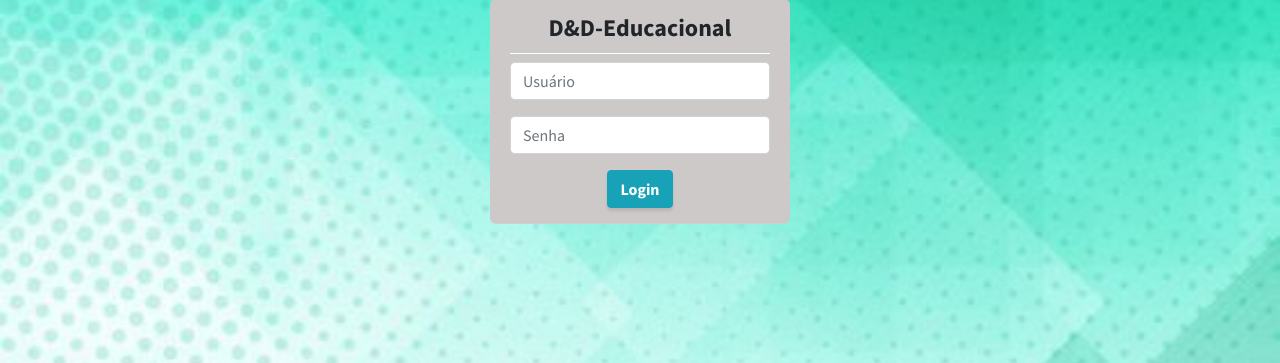
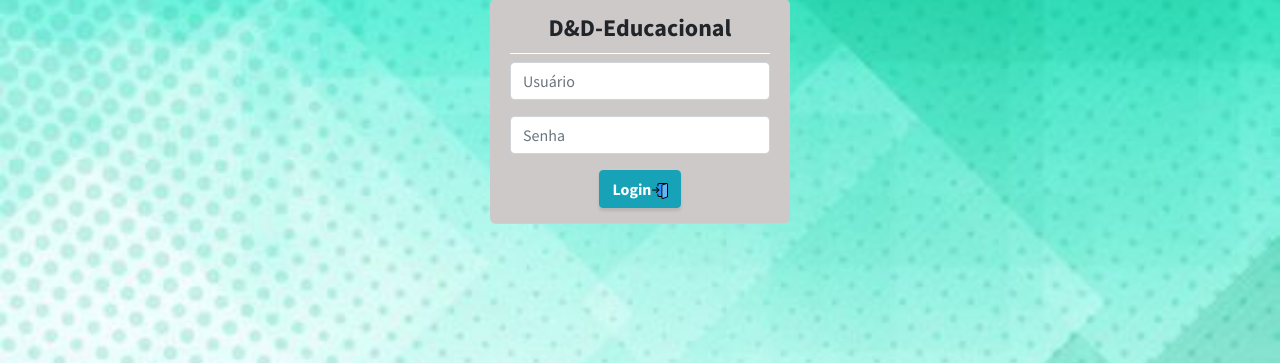
Before and after one commit to DeyvidLins/projeto-django-heroku, a Django app: page /login-aluno/ in a window 1280 px wide. Shown: the part 131-494 px from the top of the page. Run offline with Django 3.2, Linux system fonts and the light colour scheme; some libraries are stand-ins or nearby versions.

Commit message:
alterações

```diff
--- a/academic/static/academic/css/portal-professor.css
+++ b/academic/static/academic/css/portal-professor.css
@@ -47,6 +47,7 @@
     margin: 0;
     display: block;
     margin: 0 0 20px;
+    text-transform: uppercase;
 
   }
   .dados-aluno {
--- a/academic/templates/academic/login-aluno.html
+++ b/academic/templates/academic/login-aluno.html
@@ -60,7 +60,7 @@
             {% if messages %} {% for message in messages %}
             <div class="alert alert-danger">{{ message }}</div>
             {% endfor %} {% endif %}
-            <button type="submit" class="btn btn-info">Login</button>
+            <button type="submit" class="btn btn-info">Login<img src="/image/conecte-se.png"></button>
         </form>
     </div>
 </div>
--- a/academic/templates/academic/login-professor.html
+++ b/academic/templates/academic/login-professor.html
@@ -40,7 +40,7 @@
             <div class="alert alert-danger">{{ message }}</div>
             {% endfor %}
             {% endif %}
-            <button type="submit" class="btn btn-info">Login</button>
+            <button type="submit" class="btn btn-info">Login<img src="/image/conecte-se.png"></button>
         </form>
     </div>
 </div>
--- a/academic/templates/academic/portal-professor.html
+++ b/academic/templates/academic/portal-professor.html
@@ -29,7 +29,7 @@
 <form action="/registro-notas/"  method="POST">{% csrf_token %}
      <div class="menu-container">
     <ul class="menu clearfix">
-        <li><button type="submit" class="btn btn-info">Consultar notas e Frequência</button></li>
+        <li><button type="submit" class="btn btn-info">Registrar notas e Frequência</button></li>
         <a class="image-right" href="/login-professor/"><img src="/image/exit.png" width="15" height="15"/></a>
     </ul>
 </div>
@@ -37,7 +37,7 @@
             <p>
                 {% for p in prof %}
 
-                <label id="label-principal">Dados Pessoais:</label>
+               <label id="label-principal">Dados Pessoais:</label>
                <label class="texto">CPF: <input type="text" class="dados-aluno" placeholder="Usuário" name="prof" value="{{p.cpf_professor}}" readonly></label></label><br>
                 <label class="texto">Nome: <label class="dados-aluno">{{p.nome}}</label></label><br>
                 <label class="texto">E-mail: <label class="dados-aluno">{{p.user.email}}</label></label><br>
```
Also changed, not shown: academic.sqlite3, academic/static/academic/image/conecte-se.png (added).
